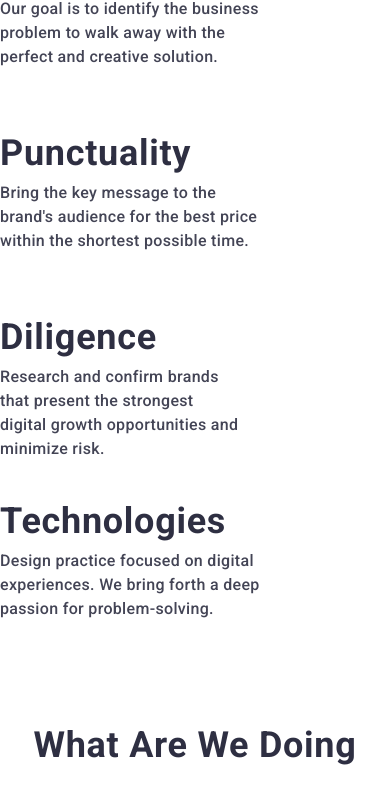
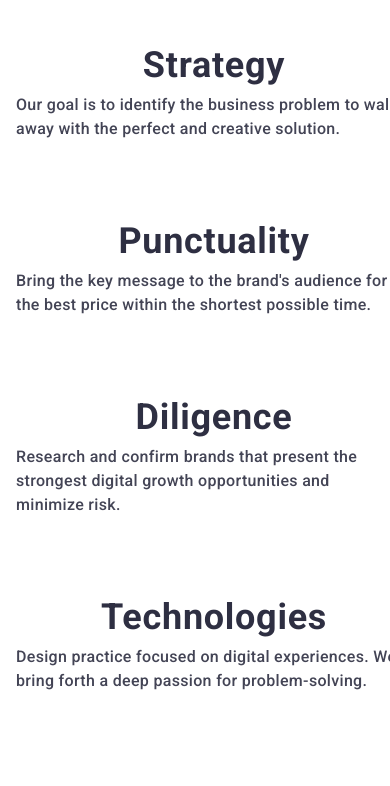
Before and after one commit to donrubenjr/goit-markup-hw-07, a plain HTML site: page index.html in a window 390 px wide. Shown: the part 731-1517 px from the top of the page. Drawn offline with Linux system fonts and the light colour scheme.

Commit message:
Updating responsive article-section finally done

```diff
--- a/css/styles.css
+++ b/css/styles.css
@@ -498,20 +498,10 @@ form > button {
 }
 
 /* ----- Section Article ----- */
-.section-article ul {
-  /* margin-left: 156px;
-  margin-right: 156px; */
-}
-
 .section-article .article-unorder-list {
-  /* display: flex;
-  justify-content: center;
-  gap: 20px;*/
-  /* padding: 120px 16px; */
-
   display: flex;
   flex-direction: column;
-  gap: 72px;
+  padding: 96px 16px;
   width: 100%;
 
   @media screen and (max-width: 1158px) {
@@ -519,16 +509,25 @@ form > button {
       display: none;
     }
   }
+
+  @media screen and (max-width: 768px) {
+    row-gap: 72px;
+  }
+
+  @media screen and (min-width: 1158px) {
+    flex-direction: row;
+    justify-content: center;
+    gap: 20px;
+    padding: 120px 0px;
+  }
 }
 
-@media screen and (min-width: 768px) {
+@media screen and (min-width: 768px) and (max-width: 1158px) {
   .section-article .article-unorder-list {
     flex-direction: row;
     flex-wrap: wrap;
     justify-content: space-between;
-    column-gap: unset;
     row-gap: 72px;
-    padding: 96px 16px;
   }
 
   .article-list-list {
@@ -555,6 +554,10 @@ form > button {
   font-weight: 500;
   line-height: 24px;
   letter-spacing: 0.4px;
+
+  @media screen and (max-width: 428px) {
+    text-align: center;
+  }
 }
 
 .section-article .article-unorder-list .article-paragraph {
@@ -566,14 +569,20 @@ form > button {
 }
 
 .section-article .article-unorder-list .article-list-list {
-  width: 264px;
-  height: 112px;
-  /* background-color: var(--CLOUD); */
   border-radius: 4px;
   border: 0px;
+  /* width: 264px; */
+  /* height: 112px; */
+  /* background-color: var(--CLOUD); */
 
-  @media screen and (min-width: 1158px) {
-    background-color: var(--CLOUD);
+  @media screen and (max-width: 768px) {
+    width: 396px;
+    height: auto;
+  }
+
+  @media screen and (min-width: 768px) {
+    width: 356px;
+    height: auto;
   }
 
   @media screen and (max-width: 1158px) {
@@ -585,11 +594,14 @@ form > button {
     }
 
     .article-paragraph {
-      font-size: 16px;
       font-weight: 500;
-      line-height: 24px;
-      letter-spacing: 0.32px;
     }
+  }
+
+  @media screen and (min-width: 1158px) {
+    width: 264px;
+    height: 112px;
+    background-color: var(--CLOUD);
   }
 }
 
```
